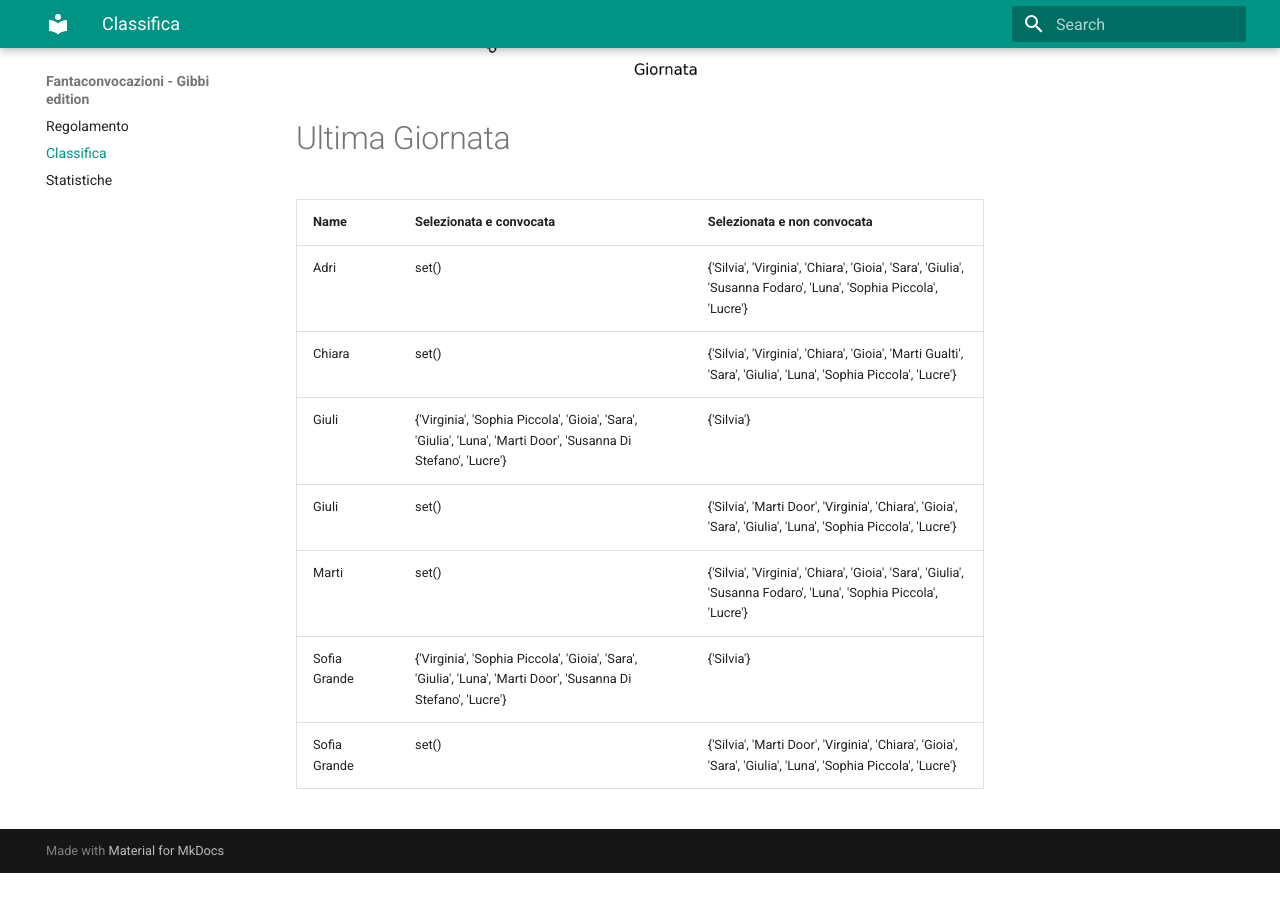
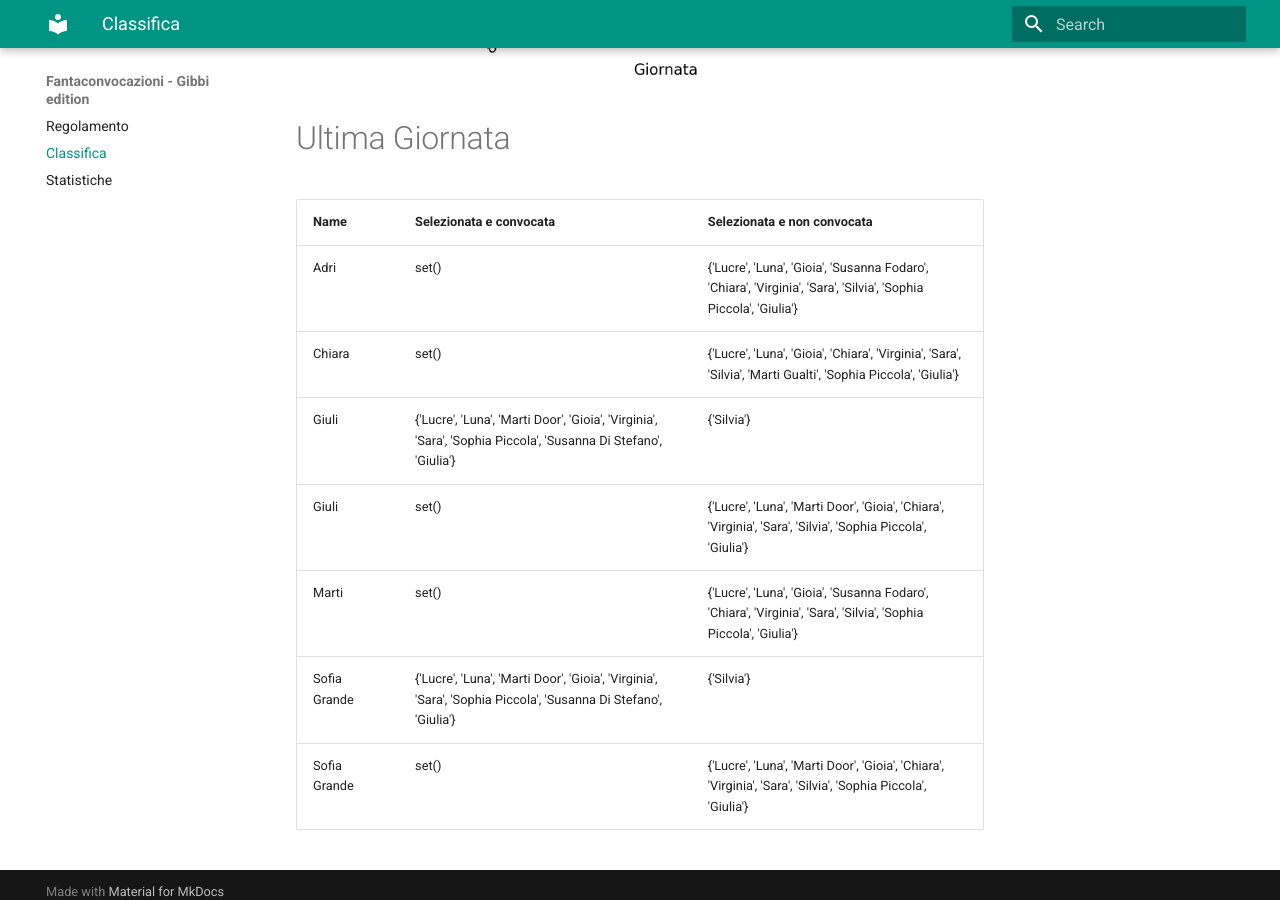
Before and after one commit to martinig94/fantagibbi, an MkDocs documentation site: the page built from docs/Classifica.md, in a window 1280 px wide and 900 px high, scrolled down 1030 px. Built offline with MkDocs 1.6.1 and Material for MkDocs 9.7.7, drawn with Linux system fonts in a browser that asks for light colours; before the commit the page ends 1903 px from its top, so only the background shows below that.

Commit message:
Auto-update from main.py

```diff
--- a/docs/Classifica.md
+++ b/docs/Classifica.md
@@ -18,11 +18,11 @@
 <!-- START_TABLE CORRECT -->
 | Name         | Selezionata e convocata                                                                                        | Selezionata e non convocata                                                                                      |
 |:-------------|:---------------------------------------------------------------------------------------------------------------|:-----------------------------------------------------------------------------------------------------------------|
-| Adri         | set()                                                                                                          | {'Silvia', 'Virginia', 'Chiara', 'Gioia', 'Sara', 'Giulia', 'Susanna Fodaro', 'Luna', 'Sophia Piccola', 'Lucre'} |
-| Chiara       | set()                                                                                                          | {'Silvia', 'Virginia', 'Chiara', 'Gioia', 'Marti Gualti', 'Sara', 'Giulia', 'Luna', 'Sophia Piccola', 'Lucre'}   |
-| Giuli        | {'Virginia', 'Sophia Piccola', 'Gioia', 'Sara', 'Giulia', 'Luna', 'Marti Door', 'Susanna Di Stefano', 'Lucre'} | {'Silvia'}                                                                                                       |
-| Giuli        | set()                                                                                                          | {'Silvia', 'Marti Door', 'Virginia', 'Chiara', 'Gioia', 'Sara', 'Giulia', 'Luna', 'Sophia Piccola', 'Lucre'}     |
-| Marti        | set()                                                                                                          | {'Silvia', 'Virginia', 'Chiara', 'Gioia', 'Sara', 'Giulia', 'Susanna Fodaro', 'Luna', 'Sophia Piccola', 'Lucre'} |
-| Sofia Grande | {'Virginia', 'Sophia Piccola', 'Gioia', 'Sara', 'Giulia', 'Luna', 'Marti Door', 'Susanna Di Stefano', 'Lucre'} | {'Silvia'}                                                                                                       |
-| Sofia Grande | set()                                                                                                          | {'Silvia', 'Marti Door', 'Virginia', 'Chiara', 'Gioia', 'Sara', 'Giulia', 'Luna', 'Sophia Piccola', 'Lucre'}     |
+| Adri         | set()                                                                                                          | {'Lucre', 'Luna', 'Gioia', 'Susanna Fodaro', 'Chiara', 'Virginia', 'Sara', 'Silvia', 'Sophia Piccola', 'Giulia'} |
+| Chiara       | set()                                                                                                          | {'Lucre', 'Luna', 'Gioia', 'Chiara', 'Virginia', 'Sara', 'Silvia', 'Marti Gualti', 'Sophia Piccola', 'Giulia'}   |
+| Giuli        | {'Lucre', 'Luna', 'Marti Door', 'Gioia', 'Virginia', 'Sara', 'Sophia Piccola', 'Susanna Di Stefano', 'Giulia'} | {'Silvia'}                                                                                                       |
+| Giuli        | set()                                                                                                          | {'Lucre', 'Luna', 'Marti Door', 'Gioia', 'Chiara', 'Virginia', 'Sara', 'Silvia', 'Sophia Piccola', 'Giulia'}     |
+| Marti        | set()                                                                                                          | {'Lucre', 'Luna', 'Gioia', 'Susanna Fodaro', 'Chiara', 'Virginia', 'Sara', 'Silvia', 'Sophia Piccola', 'Giulia'} |
+| Sofia Grande | {'Lucre', 'Luna', 'Marti Door', 'Gioia', 'Virginia', 'Sara', 'Sophia Piccola', 'Susanna Di Stefano', 'Giulia'} | {'Silvia'}                                                                                                       |
+| Sofia Grande | set()                                                                                                          | {'Lucre', 'Luna', 'Marti Door', 'Gioia', 'Chiara', 'Virginia', 'Sara', 'Silvia', 'Sophia Piccola', 'Giulia'}     |
 <!-- END_TABLE CORRECT -->
```
